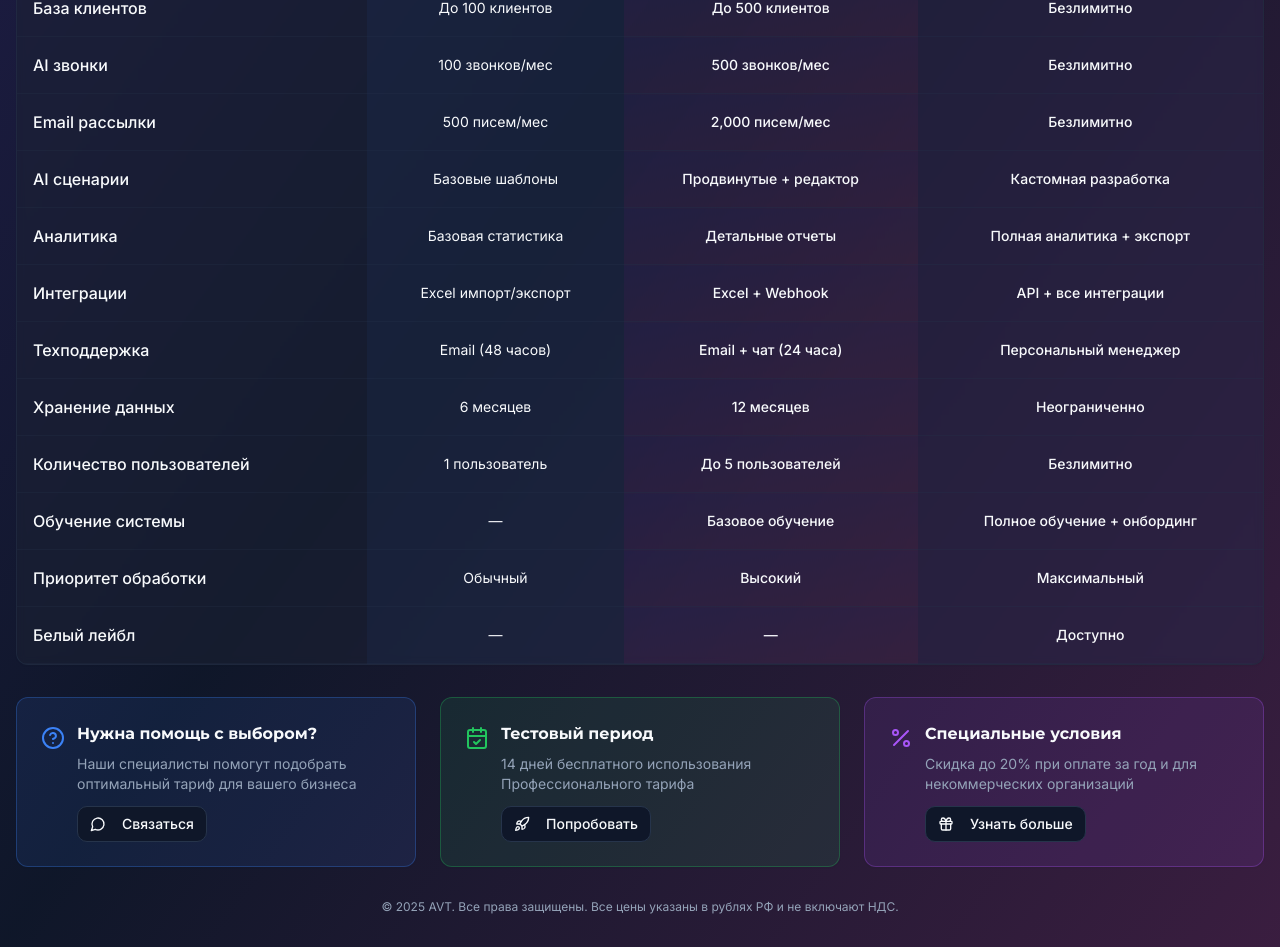
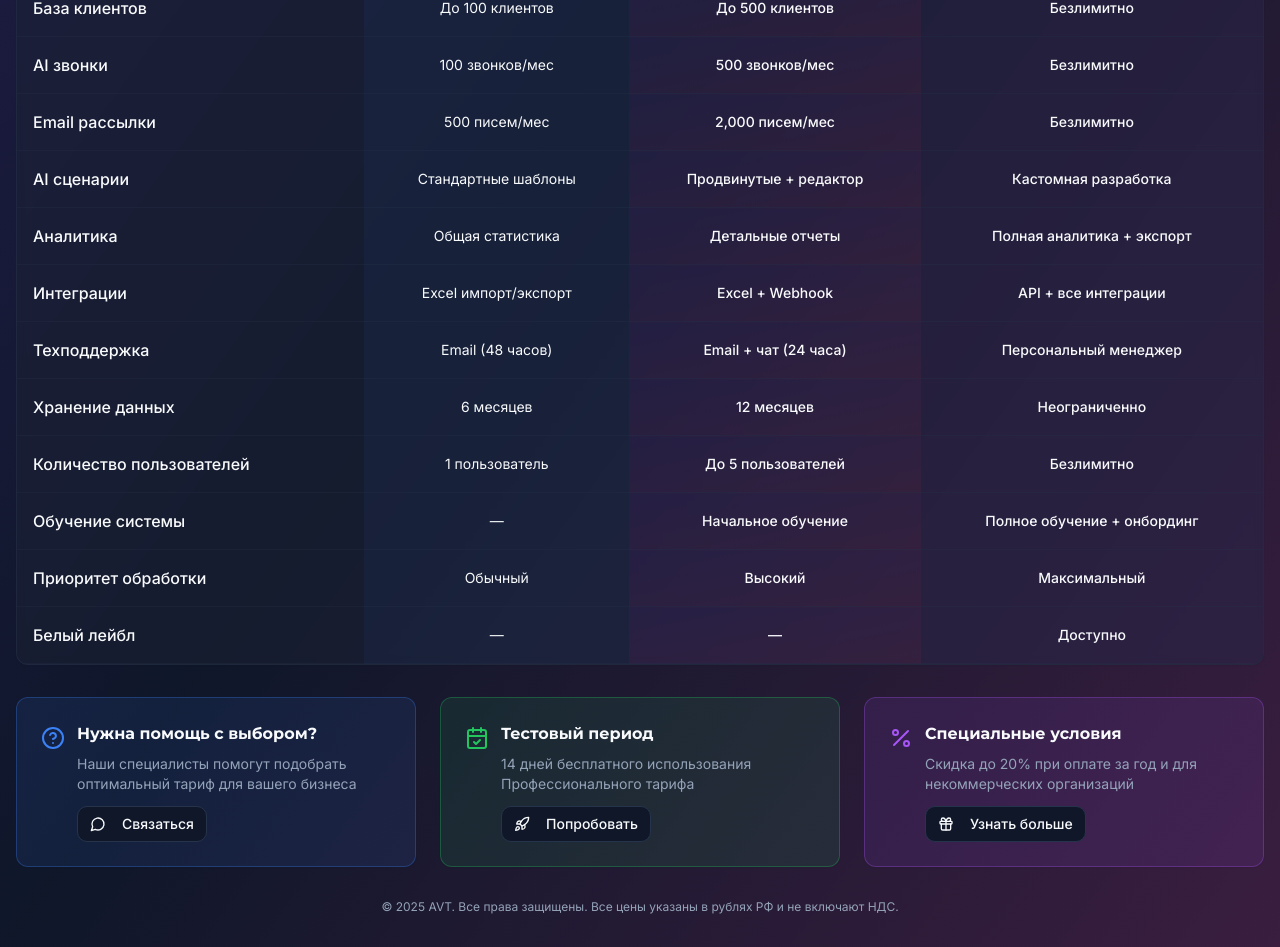
Before and after one commit to pr-poehali-dev/customer-engagement-ai, a React (Vite) app: page /pricing in a window 1280 px wide. Shown: the part 806-1753 px from the top of the page. Built offline with nearby package versions, Linux system fonts and the light colour scheme.

Commit message:
fix: исправить ошибки перевода в подвале

```diff
--- a/index.html
+++ b/index.html
@@ -1,8 +1,9 @@
 <!DOCTYPE html>
-<html lang="en">
+<html lang="ru" translate="no">
 <head>
     <meta charset="UTF-8"/>
     <meta name="viewport" content="width=device-width, initial-scale=1.0"/>
+    <meta name="google" content="notranslate"/>
     <title>AVT - Платформа автоматизации работы с клиентами через AI</title>
     <meta name="description" content="AVT - автоматизация звонков, email-рассылок и работы с клиентами с помощью искусственного интеллекта. Профессиональная CRM система с AI для вашего бизнеса."/>
     <meta name="keywords" content="автоматизация работы с клиентами, AI CRM, искусственный интеллект, email рассылки, AI звонки, управление клиентами, автоматизация бизнеса, СБП платежи"/>
--- a/src/pages/Login.tsx
+++ b/src/pages/Login.tsx
@@ -238,7 +238,7 @@ const Login = () => {
                   </div>
                   <div className="flex items-start gap-2">
                     <Icon name="CheckCircle" size={18} className="text-green-500 mt-0.5 flex-shrink-0" />
-                    <span className="text-sm">Базовые AI сценарии</span>
+                    <span className="text-sm">Стандартные AI сценарии</span>
                   </div>
                   <div className="flex items-start gap-2">
                     <Icon name="CheckCircle" size={18} className="text-green-500 mt-0.5 flex-shrink-0" />
--- a/src/pages/Pricing.tsx
+++ b/src/pages/Pricing.tsx
@@ -27,13 +27,13 @@ const Pricing = () => {
     },
     {
       category: 'AI сценарии',
-      starter: 'Базовые шаблоны',
+      starter: 'Стандартные шаблоны',
       pro: 'Продвинутые + редактор',
       enterprise: 'Кастомная разработка'
     },
     {
       category: 'Аналитика',
-      starter: 'Базовая статистика',
+      starter: 'Общая статистика',
       pro: 'Детальные отчеты',
       enterprise: 'Полная аналитика + экспорт'
     },
@@ -64,7 +64,7 @@ const Pricing = () => {
     {
       category: 'Обучение системы',
       starter: '—',
-      pro: 'Базовое обучение',
+      pro: 'Начальное обучение',
       enterprise: 'Полное обучение + онбординг'
     },
     {
```
